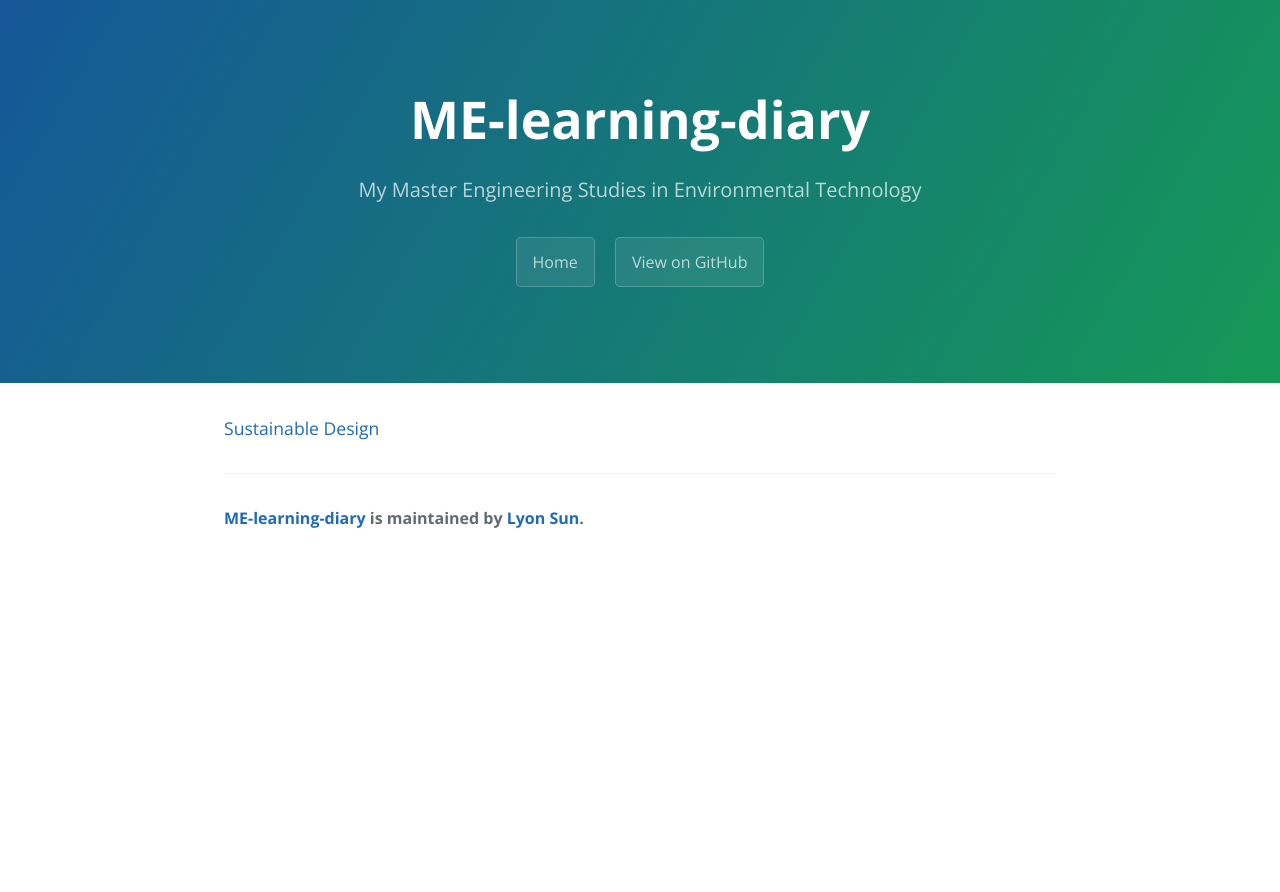
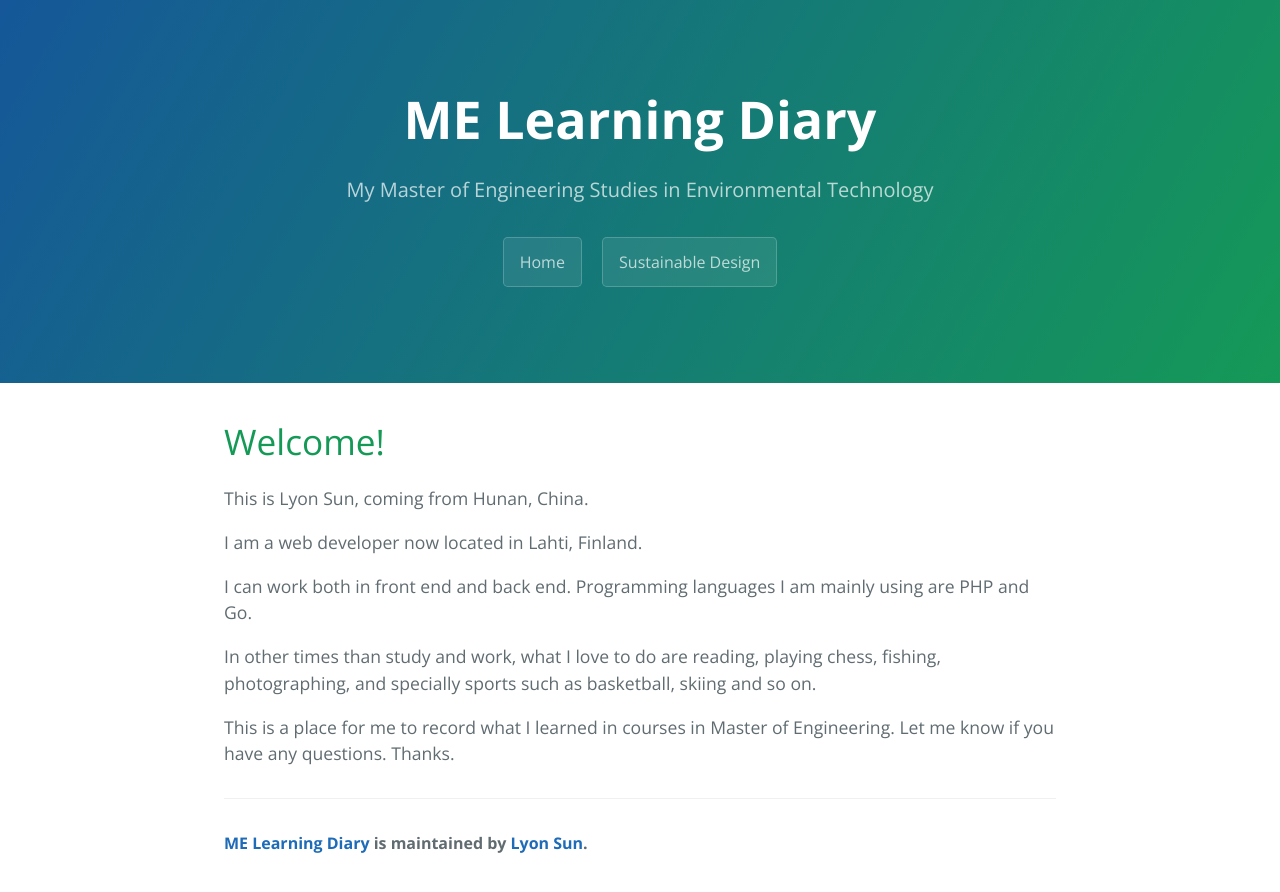
Before and after one commit to lyonsun/ME-learning-diary, a Jekyll site: the page built from index.md, in a window 1280 px wide. Shown: the top 892 px of the page. Built offline with Jekyll 4.4.1, drawn with Linux system fonts in a browser that asks for light colours.

Commit message:
more configuration and abstract contents.

```diff
--- a/_config.yml
+++ b/_config.yml
@@ -6,17 +6,18 @@ excerpt_separator: ""
 gauges_id:
 google_analytics_id:
 
-repository: https://github.com/lyonsun/ME-learning-diary
-help_url: https://github.com/lyonsun/ME-learning-diary
+github_user: https://github.com/lyonsun/
+repository: https://github.com/lyonsun/ME-learning-diary/
+help_url: https://github.com/lyonsun/ME-learning-diary/
 
 collections:
   docs:
     output: true
 
-name: ME-learning-diary
-description: recording my learning diary in ME
-url: https://lyonsun.github.io/ME-learning-diary
-baseurl: /ME-learning-diary
+name: ME Learning Diary
+description: My Master of Engineering Studies in Environmental Technology
+url: https://lyonsun.github.io/ME-learning-diary/
+baseurl: /ME-learning-diary/
 
 gems:
   - jekyll-feed
--- a/_layouts/index.html
+++ b/_layouts/index.html
@@ -11,10 +11,10 @@
   </head>
   <body>
     <section class="page-header">
-      <h1 class="project-name">ME-learning-diary</h1>
-      <h2 class="project-tagline">My Master Engineering Studies in Environmental Technology</h2>
+      <h1 class="project-name">{{site.name}}</h1>
+      <h2 class="project-tagline">{{site.description}}</h2>
       <a href="{{site.baseurl}}" class="btn">Home</a>
-      <a href="https://github.com/lyonsun/ME-learning-diary" class="btn">View on GitHub</a>
+      <a href="{{site.baseurl}}/sustainable_design" class="btn">Sustainable Design</a>
     </section>
 
     <section class="main-content">
@@ -22,7 +22,7 @@
       {{content}}
 
       <footer class="site-footer">
-        <span class="site-footer-owner"><a href="https://github.com/lyonsun/ME-learning-diary">ME-learning-diary</a> is maintained by <a href="https://github.com/lyonsun">Lyon Sun</a>.</span>
+        <span class="site-footer-owner"><a href="{{site.repository}}">{{site.name}}</a> is maintained by <a href="{{site.github_user}}">Lyon Sun</a>.</span>
       </footer>
 
     </section>
--- a/index.md
+++ b/index.md
@@ -9,4 +9,14 @@ date: 2015-09-11
 ---
 
 
-[Sustainable Design]({{site.baseurl}}/sustainable_design)
+# Welcome!
+
+This is Lyon Sun, coming from Hunan, China.
+
+I am a web developer now located in Lahti, Finland.
+
+I can work both in front end and back end. Programming languages I am mainly using are PHP and Go.
+
+In other times than study and work, what I love to do are reading, playing chess, fishing, photographing, and specially sports such as basketball, skiing and so on.
+
+This is a place for me to record what I learned in courses in Master of Engineering. Let me know if you have any questions. Thanks.
```
Also changed, not shown: other parts of _layouts/index.html (+1 -1 lines), 5 other files.
